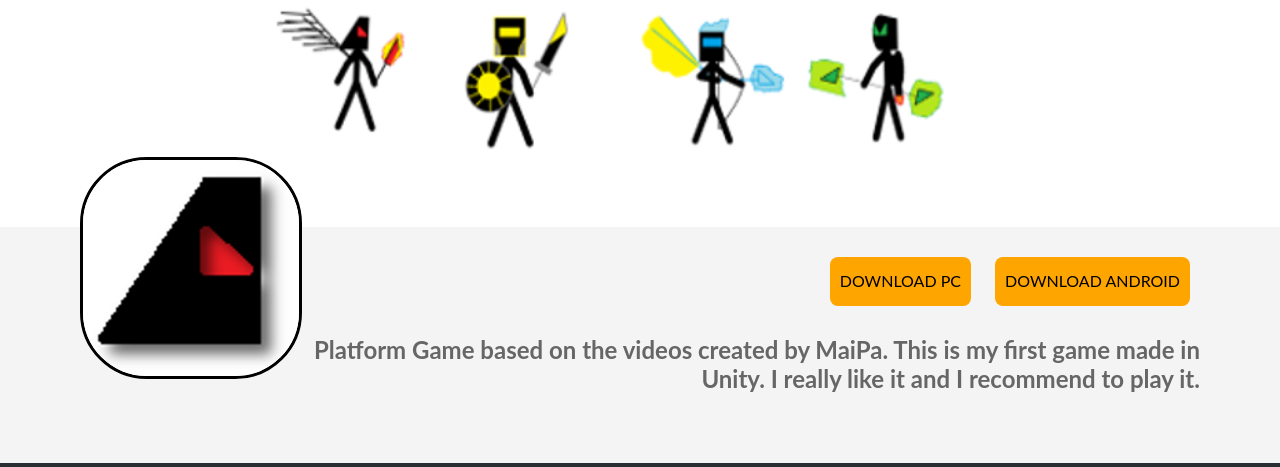
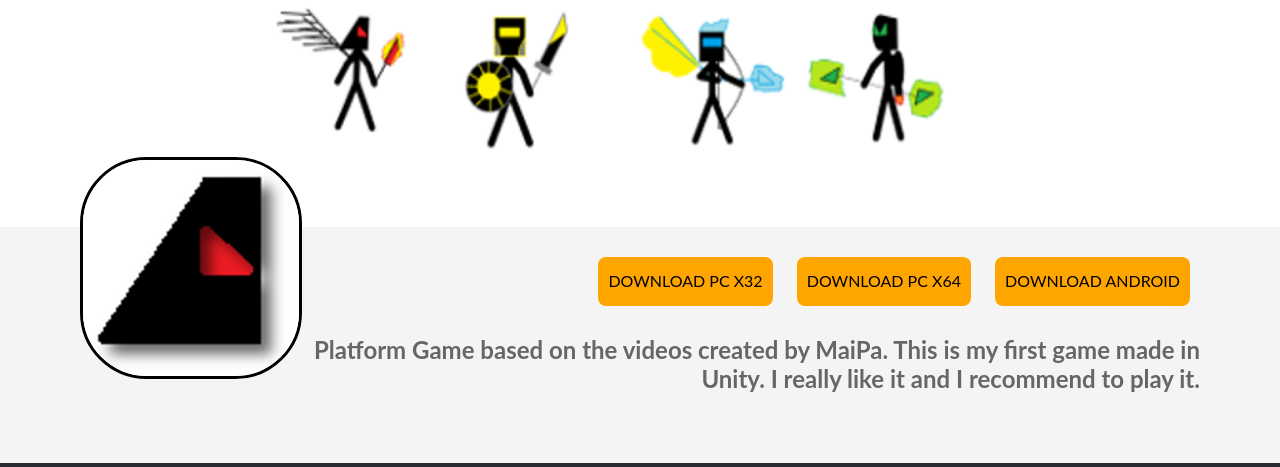
Before and after one commit to Muppetsg2/muppetsg2.github.io, a plain HTML site: page The Wizards.html in a window 1280 px wide. Shown: the part 333-800 px from the top of the page. Drawn offline with Linux system fonts and the light colour scheme.

```diff
--- a/The Wizards.html
+++ b/The Wizards.html
@@ -48,7 +48,9 @@
 
             <div class="bgbtn">
 
-                <a class="btn" href="Downloads/The%20Wizards%203.2a.exe">Download PC</a>
+                <a class="btn" href="Downloads/The%20Wizards%203.2b%20x32.exe">Download PC x32</a>
+
+                <a class="btn" href="Downloads/The%20Wizards%203.2b%20x64.exe">Download PC x64</a>
 
                 <a class="btn" href="https://play.google.com/store/apps/details?id=com.MAIPA.INC.Muppetsg2Company.TheWizards&hl=pl">Download Android</a>
 
```
Also changed, not shown: 2 other files.
